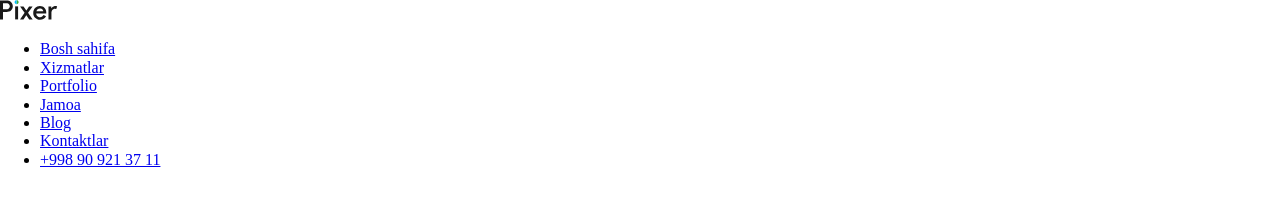
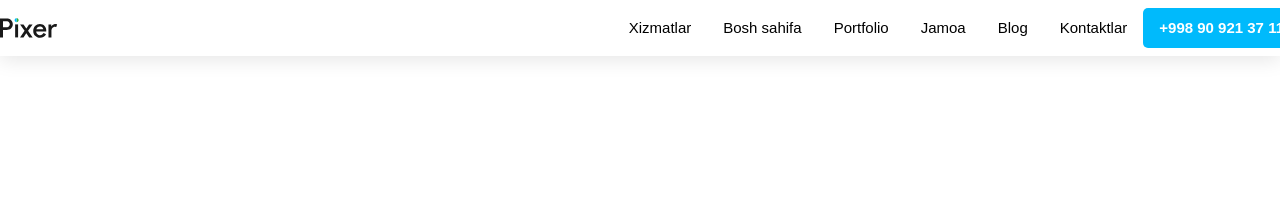
Before and after one commit to ulugbek15/trafalgar, a plain HTML site: page index.html in a window 1280 px wide. Drawn offline with Linux system fonts and the light colour scheme.

Commit message:
complated navbar side

```diff
--- a/css/style.css
+++ b/css/style.css
@@ -0,0 +1,70 @@
+body{
+    font-family: sans-serif;
+    box-sizing: border-box;
+    padding: 0;
+    margin: 0;
+}
+.header{
+    position: fixed;
+    top: 0%;
+    width: 100%;
+    background: #FFFFFF;
+    box-shadow: 0px 4px 20px rgba(0, 0, 0, 0.1);
+}
+.container{
+    width: 1300px;
+    margin: 0 auto;
+}
+.header-logo{
+    width: 58px;
+    height: 20px;
+    margin-right: auto;
+}
+.nav-wrapper{
+    display: flex;
+    align-items: center;
+    height: 56px;
+}
+.menu{
+    display: flex;
+    align-items: center;
+    list-style-type: none;
+    position: relative;
+}
+.menu-link{
+    padding: 16px;
+    text-decoration: none;
+    font-size: 15px;
+    line-height: 24px;
+    color: #000;
+}
+.menu-link:hover {
+    border-bottom: 3px solid #000;
+}
+.menu-link:active{
+    background-color: rgba(25, 25, 25, 0.7);
+    color: #fff;
+    border-bottom: 3px solid rgba(25, 25, 25, 0.1);
+}
+.btn{
+    box-sizing: border-box;
+    display: block;
+    padding: 8px 16px;
+    background-color: #00BAFC;
+    height: 40px;
+    color: #fff;
+    border-radius: 5px;
+    font-weight: bold;
+    font-size: 15px;
+    line-height: 24px;
+}
+.btn:hover{
+    background-color: #fff;
+    color: #00BAFC;
+    padding: 5px 13px;
+    border: 3px solid #00BAFC;
+}
+.btn:active{
+    background-color:rgba(0, 186, 252, 0.6);
+    color: #fff;
+}
--- a/index.html
+++ b/index.html
@@ -10,20 +10,22 @@
 </head>
 <body>
 
-    <header>
-        <img src="./img/logo-trafalgar.svg" alt="logo" width="58" height="20">
+    <header class="header">
+       <div class="container nav-wrapper">
+        <a class="header-logo" href="#"><img src="./img/logo-trafalgar.svg" alt="logo" width="58" height="20"></a>
 
-        <nav>
-            <ul>
-                <li><a href="#">Bosh sahifa</a></li>
-                <li><a href="#">Xizmatlar</a></li>
-                <li><a href="#">Portfolio</a></li>
-                <li><a href="#">Jamoa</a></li>
-                <li><a href="#">Blog</a></li>
-                <li><a href="#">Kontaktlar</a></li>
-                <li><a href="tel:+998 90 921 37 11">+998 90 921 37 11</a></li>
+        <nav class="nav" >
+            <ul class="menu">
+                <li class="menu-item"><a class="menu-link" href="#">Xizmatlar</a></li>
+                <li class="menu-item"><a class="menu-link" href="#">Bosh sahifa</a></li>
+                <li class="menu-item"><a class="menu-link" href="#">Portfolio</a></li>
+                <li class="menu-item"><a class="menu-link" href="#">Jamoa</a></li>
+                <li class="menu-item"><a class="menu-link" href="#">Blog</a></li>
+                <li class="menu-item"><a class="menu-link" href="#">Kontaktlar</a></li>
+                <li class="menu-item"><a class="menu-link btn" href="tel:+998 90 921 37 11">+998 90 921 37 11</a></li>
             </ul>
         </nav>
+       </div>
     </header>
 
 </body>
```
